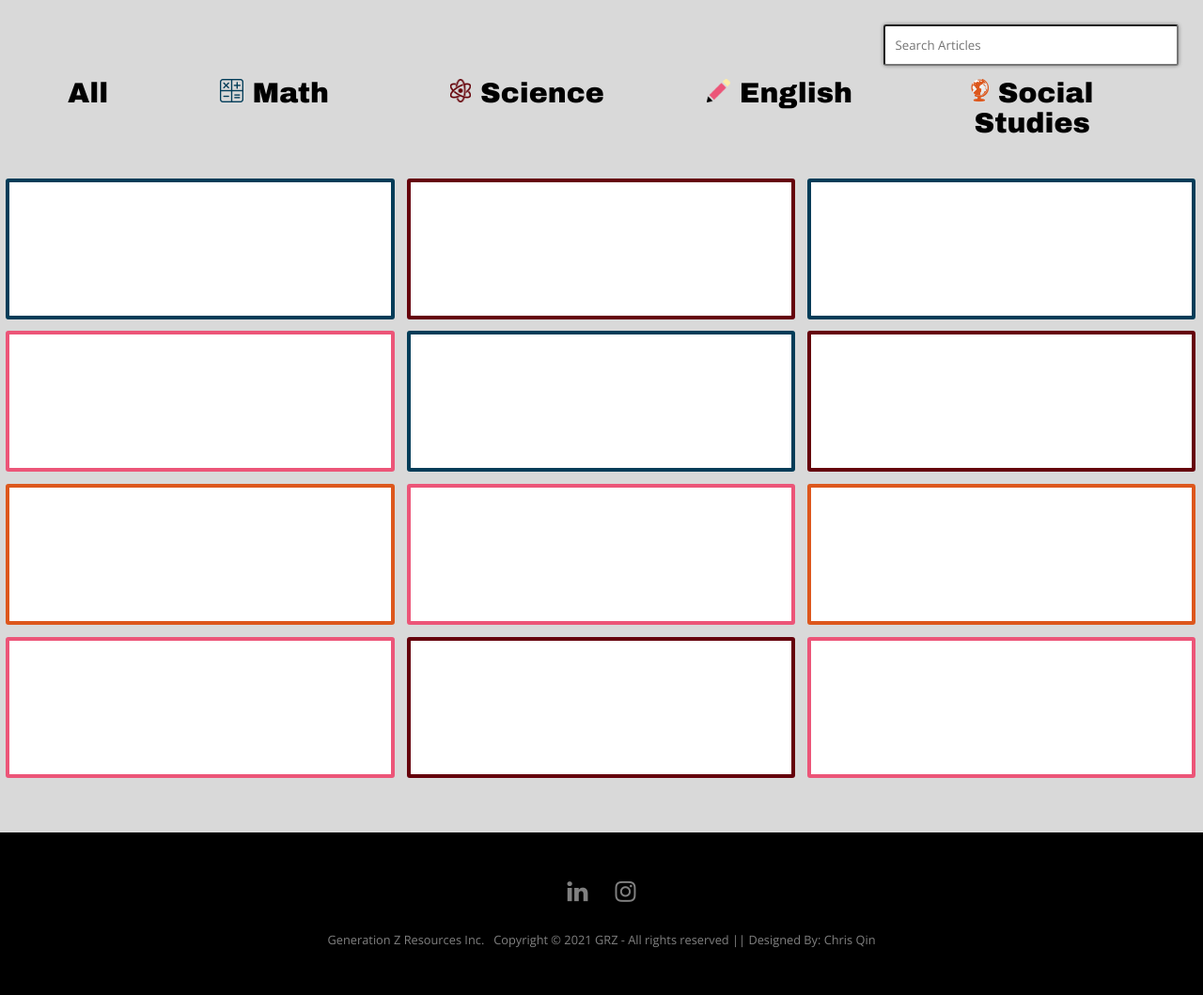
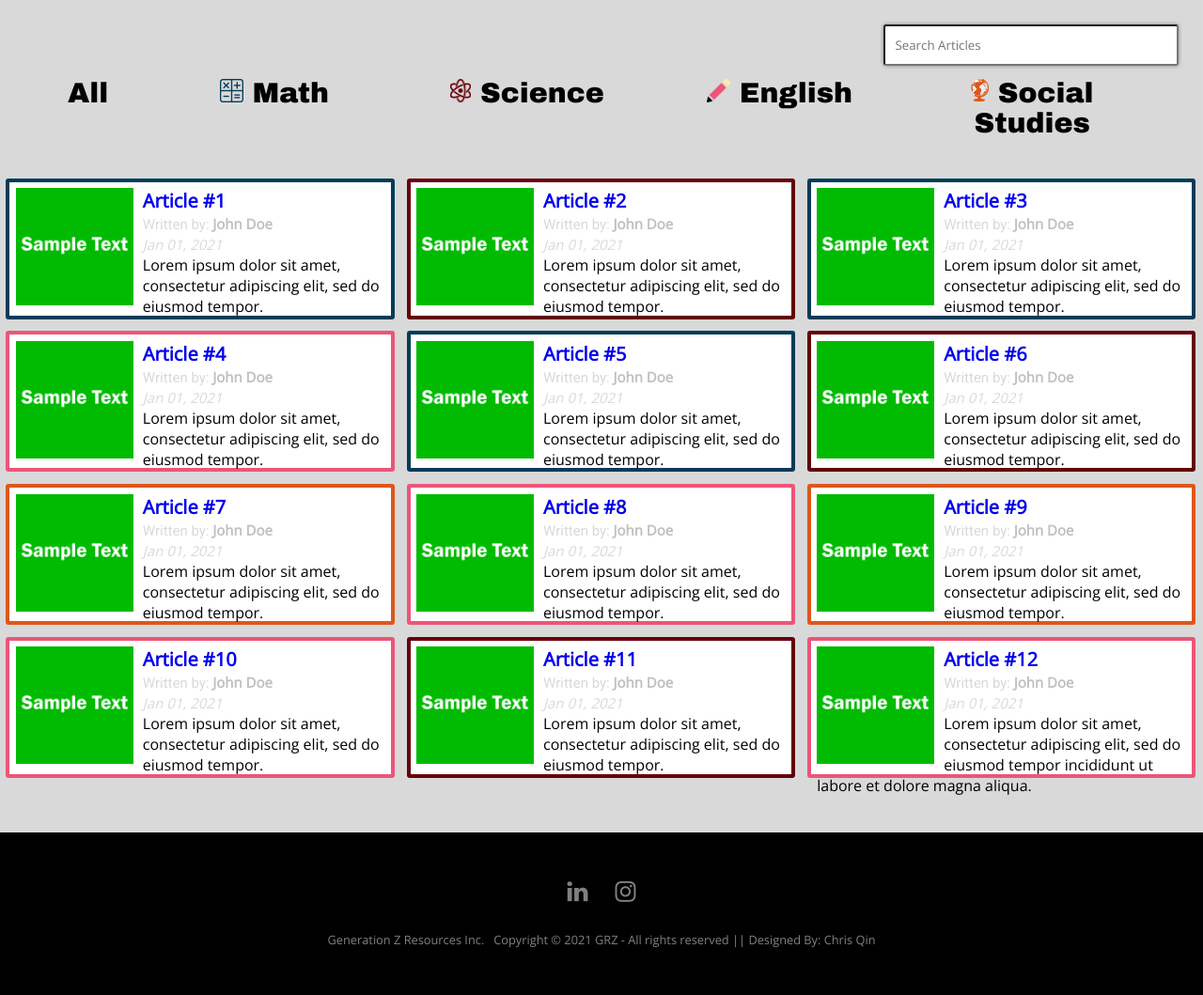
Before and after one commit to ChrisQinA00944299/GZR, a PHP site: page /resources.html in a window 1280 px wide. Shown: the part 262-1321 px from the top of the page at 94% size. Run offline with PHP 8.4, Linux system fonts and the light colour scheme.

Commit message:
updated and fixed resources page

```diff
--- a/contact.html
+++ b/contact.html
@@ -10,11 +10,11 @@
     <link rel="stylesheet" href="https://fonts.googleapis.com/css2?family=Archivo+Black&family=Open+Sans&display=swap">
     <link rel="stylesheet" href="https://cdnjs.cloudflare.com/ajax/libs/font-awesome/4.7.0/css/font-awesome.min.css">
     <link rel="stylesheet" href="contact/form.css" >
-    <link rel="stylesheet" href="style.css" />
+    <link rel="stylesheet" href="css/style.css" />
 
     <script src="https://ajax.googleapis.com/ajax/libs/jquery/1.12.4/jquery.min.js"></script>
-    <script src="script.js"></script>
-    <script src="contact/form.js"></script>
+    <script src="js/script.js"></script>
+    <script src="js/contact/form.js"></script>
 
 	</head>
 <body>
--- a/filter.css
+++ b/css/filter.css
@@ -169,6 +169,10 @@ input[type="radio"][id="orange"]:checked ~ .blue, input[type="radio"][id="orange
      font-weight: bold;
 }
 
+.tile .articletitle a {
+     text-decoration: none;
+}
+
 .tile .articledescription {
      font-size:15px;
      font-family: 'Roboto';
@@ -199,3 +203,7 @@ input[type="radio"][id="orange"]:checked ~ .blue, input[type="radio"][id="orange
   border: 4px #DD571C solid;
   border-radius: 3px;
 }
+
+.darkenbold {
+  color: #c0c0c0;
+}
--- a/aboutus.css
+++ b/css/modal.css
@@ -214,11 +191,19 @@
      font-weight: bold;
 }
 
-.modal-windows .descriptions {
+.modal-windows .descriptions, {
      font-size: 16px;
      color: black;
      font-family: 'Roboto';
      line-height: 25px;
+}
+
+.article-window .descriptions {
+     font-size: 25px;
+     color: black;
+     font-weight: bold;
+     font-family: 'Roboto';
+     line-height: 50px;
 }
 
 .modal-window > div::-webkit-scrollbar {
--- a/style.css
+++ b/css/style.css
@@ -22,7 +22,7 @@ header{
   width: 100%;
   height: 152px;
   margin-top: -152px;
-  background: url("images/ShortLines.png") bottom left no-repeat, url("images/longlines.png") top right no-repeat, url("images/ThickBanner.png") repeat;
+  background: url("../images/ShortLines.png") bottom left no-repeat, url("../images/longlines.png") top right no-repeat, url("../images/ThickBanner.png") repeat;
   background-color: #d9d9d9;
   z-index: 99;
   /* transition: all ease-in-out 0.5s; */
@@ -35,7 +35,7 @@ header:after{
 header.fixed-to-top{
   height:62px;
   line-height: 62px;
-  background:  url("images/ThinBanner.png") repeat;
+  background:  url("../images/ThinBanner.png") repeat;
   background-color: #d9d9d9;
 }
 
@@ -49,7 +49,7 @@ header.fixed-to-top{
   height: 50px;
   margin-left: 10px;
   margin-top: 40px;
-  background-image: url('images/GRZCapLogo.png');
+  background-image: url('../images/GRZCapLogo.png');
   background-size: cover;
   background-repeat: no-repeat;
   z-index: 1000;
@@ -76,7 +76,7 @@ header.fixed-to-top{
   margin-top: 0px;
   width: 100px;
   height: 60px;
-  background-image: url('images/GZRlogo.png');
+  background-image: url('../images/GZRlogo.png');
   background-size: cover;
   background-repeat: no-repeat;
   /* transition: all ease-in-out 0.5s; */
--- a/resources.html
+++ b/resources.html
@@ -11,11 +11,12 @@
 		<link rel="stylesheet" href="https://fonts.googleapis.com/css2?family=Open+Sans&display=swap">
 		<link rel="stylesheet" href="https://fonts.googleapis.com/css2?family=Archivo+Black&family=Open+Sans&display=swap">
 		<link rel="stylesheet" href="https://cdnjs.cloudflare.com/ajax/libs/font-awesome/4.7.0/css/font-awesome.min.css">
-    		<link rel="stylesheet" href="style.css" />
-		<link rel="stylesheet" href="filter.css" />
+		<link rel="stylesheet" href="css/filter.css" />
+    		<link rel="stylesheet" href="css/style.css" />
+		<link rel="stylesheet" href="css/modal.css" />
 		<script src="https://cdnjs.cloudflare.com/ajax/libs/jquery/3.5.1/jquery.min.js"></script>
-		<script src="script.js"></script>
-		<script src="search.js"></script>
+		<script src="js/script.js"></script>
+		<script src="js/search.js"></script>
 	</head>
 <body>
   <header>
@@ -39,7 +40,7 @@
 	  <div class="searcharea">
 	   <input class="searchbar" type="text" id="filtersearch" value="" placeholder="Search Articles"/>
    	  </div>
-	  	<div class="container">
+	  	<div class="container" id="list">
 		  <input type="radio" id="reset" name="color"/>
 		  <label for="reset">All</label>
 		  <input type="radio" id="blue" name="color" />
@@ -50,70 +51,104 @@
 		  <label for="pink"><img src="images/English.png"/>&nbsp;English</label>
 		  <input type="radio" id="orange" name="color"/>
 		  <label for="orange"><img src="images/Social Studies.png"/>&nbsp;Social Studies</label>
-	  	<div id="list">
-			<div class="tile blue">
-   		       <!-- <img src="images/placeholder.jpg"></img>
-   		       <span class="articletitle">Article #1</span>
-   		       <span class="articledescription">Written by: <strong>John Doe</strong></br>Jan 01, 2021</span> -->
+
+
+		  <div class="tile blue" id="clicked">
+		       <img src="images/placeholder.jpg"></img>
+		  	  <p>
+		       <span class="articletitle"><a href="#article">Article #1</a></span></br>
+		       <span class="articledescription">Written by: <b class="darkenbold">John Doe</b></br><i>Jan 01, 2021</i></span></br>
+			  Lorem ipsum dolor sit amet, consectetur adipiscing elit, sed do eiusmod tempor.
+			  </p>
+		          </div>
+   		  <div class="tile red" id="clicked">
+   		       <img src="images/placeholder.jpg"></img>
+			  <p>
+   		       <span class="articletitle"><a href="#article">Article #2</a></span></br>
+   		       <span class="articledescription">Written by: <b class="darkenbold">John Doe</b></br><i>Jan 01, 2021</i></span></br>
+			  Lorem ipsum dolor sit amet, consectetur adipiscing elit, sed do eiusmod tempor.
+			  </p>
    		          </div>
-   		  <div class="tile red">
-   		       <!-- <img src="images/placeholder.jpg"></img>
-   		       <span class="articletitle">Article #2</span>
-   		       <span class="articledescription">Written by: <strong>John Doe</strong></br>Jan 01, 2021</span> -->
+   		  <div class="tile blue" id="clicked">
+   		       <img src="images/placeholder.jpg"></img>
+			  <p>
+   		       <span class="articletitle"><a href="#article">Article #3</a></span></br>
+   		       <span class="articledescription">Written by: <b class="darkenbold">John Doe</b></br><i>Jan 01, 2021</i></span></br>
+			  Lorem ipsum dolor sit amet, consectetur adipiscing elit, sed do eiusmod tempor.
+			  </p>
    		          </div>
-   		  <div class="tile blue">
-   		       <!-- <img src="images/placeholder.jpg"></img>
-   		       <span class="articletitle">Article #3</span>
-   		       <span class="articledescription">Written by: <strong>John Doe</strong></br>Jan 01, 2021</span> -->
+   		  <div class="tile pink" id="clicked">
+   		       <img src="images/placeholder.jpg"></img>
+			  <p>
+   		       <span class="articletitle"><a href="#article">Article #4</a></span></br>
+   		       <span class="articledescription">Written by: <b class="darkenbold">John Doe</b></br><i>Jan 01, 2021</i></span></br>
+			  Lorem ipsum dolor sit amet, consectetur adipiscing elit, sed do eiusmod tempor.
+			  </p>
    		          </div>
-   		  <div class="tile pink">
-   		       <!-- <img src="images/placeholder.jpg"></img>
-   		       <span class="articletitle">Article #4</span>
-   		       <span class="articledescription">Written by: <strong>John Doe</strong></br>Jan 01, 2021</span> -->
+   		  <div class="tile blue" id="clicked">
+   		       <img src="images/placeholder.jpg"></img>
+			  <p>
+   		       <span class="articletitle"><a href="#article">Article #5</a></span></br>
+   		       <span class="articledescription">Written by: <b class="darkenbold">John Doe</b></br><i>Jan 01, 2021</i></span></br>
+			  Lorem ipsum dolor sit amet, consectetur adipiscing elit, sed do eiusmod tempor.
+			  </p>
    		          </div>
-   		  <div class="tile blue">
-   		       <!-- <img src="images/placeholder.jpg"></img>
-   		       <span class="articletitle">Article #5</span>
-   		       <span class="articledescription">Written by: <strong>John Doe</strong></br>Jan 01, 2021</span> -->
+   		  <div class="tile red" id="clicked">
+   		       <img src="images/placeholder.jpg"></img>
+			  <p>
+   		       <span class="articletitle"><a href="#article">Article #6</a></span></br>
+   		       <span class="articledescription">Written by: <b class="darkenbold">John Doe</b></br><i>Jan 01, 2021</i></span></br>
+			  Lorem ipsum dolor sit amet, consectetur adipiscing elit, sed do eiusmod tempor.
+			  </p>
    		          </div>
-   		  <div class="tile red">
-   		       <!-- <img src="images/placeholder.jpg"></img>
-   		       <span class="articletitle">Article #6</span>
-   		       <span class="articledescription">Written by: <strong>John Doe</strong></br>Jan 01, 2021</span> -->
+   		  <div class="tile orange" id="clicked">
+   		       <img src="images/placeholder.jpg"></img>
+			  <p>
+   		       <span class="articletitle"><a href="#article">Article #7</a></span></br>
+   		       <span class="articledescription">Written by: <b class="darkenbold">John Doe</b></br><i>Jan 01, 2021</i></span></br>
+			  Lorem ipsum dolor sit amet, consectetur adipiscing elit, sed do eiusmod tempor.
+			  </p>
    		          </div>
-   		  <div class="tile orange">
-   		       <!-- <img src="images/placeholder.jpg"></img>
-   		       <span class="articletitle">Article #7</span>
-   		       <span class="articledescription">Written by: <strong>John Doe</strong></br>Jan 01, 2021</span> -->
+   		  <div class="tile pink" id="clicked">
+   		       <img src="images/placeholder.jpg"></img>
+			  <p>
+   		       <span class="articletitle"><a href="#article">Article #8</a></span></br>
+   		       <span class="articledescription">Written by: <b class="darkenbold">John Doe</b></br><i><i>Jan 01, 2021</i></i></span></br>
+			  Lorem ipsum dolor sit amet, consectetur adipiscing elit, sed do eiusmod tempor.
+		  	  </p>
    		          </div>
-   		  <div class="tile pink">
-   		       <!-- <img src="images/placeholder.jpg"></img>
-   		       <span class="articletitle">Article #8</span>
-   		       <span class="articledescription">Written by: <strong>John Doe</strong></br>Jan 01, 2021</span> -->
+   		  <div class="tile orange" id="clicked">
+   		       <img src="images/placeholder.jpg"></img>
+			  <p>
+   		       <span class="articletitle"><a href="#article">Article #9</a></span></br>
+   		       <span class="articledescription">Written by: <b class="darkenbold">John Doe</b></br><i><i>Jan 01, 2021</i></i></span></br>
+			  Lorem ipsum dolor sit amet, consectetur adipiscing elit, sed do eiusmod tempor.
+		  	  </p>
    		          </div>
-   		  <div class="tile orange">
-   		       <!-- <img src="images/placeholder.jpg"></img>
-   		       <span class="articletitle">Article #9</span>
-   		       <span class="articledescription">Written by: <strong>John Doe</strong></br>Jan 01, 2021</span> -->
+   		  <div class="tile pink" id="clicked">
+   		       <img src="images/placeholder.jpg"></img>
+   		       <p>
+   		       <span class="articletitle"><a href="#article">Article #10</a></span></br>
+   		       <span class="articledescription">Written by: <b class="darkenbold">John Doe</b></br><i><i>Jan 01, 2021</i></i></span></br>
+			  Lorem ipsum dolor sit amet, consectetur adipiscing elit, sed do eiusmod tempor.
+   		       </p>
    		          </div>
-   		  <div class="tile pink">
-   		       <!-- <img src="images/placeholder.jpg"></img>
-   		       <p>
-   		       <span class="articletitle">Article #10</span></br>
-   		       <span class="articledescription">Written by: <strong>John Doe</strong></br>Jan 01, 2021</span>
-   		       </p> -->
+   		  <div class="tile red" id="clicked">
+   		       <img src="images/placeholder.jpg"></img>
+			  <p>
+   		       <span class="articletitle"><a href="#article">Article #11</a></span></br>
+   		       <span class="articledescription">Written by: <b class="darkenbold">John Doe</b></br><i><i>Jan 01, 2021</i></i></span></br>
+			  Lorem ipsum dolor sit amet, consectetur adipiscing elit, sed do eiusmod tempor.
+		  	  </p>
    		          </div>
-   		  <div class="tile red">
-   		       <!-- <img src="images/placeholder.jpg"></img>
-   		       <span class="articletitle">Article #11</span>
-   		       <span class="articledescription">Written by: <strong>John Doe</strong></br>Jan 01, 2021</span> -->
+   		  <div class="tile pink" id="clicked">
+   		       <img src="images/placeholder.jpg"></img>
+			  <p>
+   		       <span class="articletitle"><a href=""><a href="#article">Article #12</a></a></span></br>
+   		       <span class="articledescription">Written by: <b class="darkenbold">John Doe</b></br><i><i>Jan 01, 2021</i></i></span></br>
+			  Lorem ipsum dolor sit amet, consectetur adipiscing elit, sed do eiusmod tempor incididunt ut labore et dolore magna aliqua.
+		  	  </p>
    		          </div>
-   		  <div class="tile pink">
-   		       <!-- <img src="images/placeholder.jpg"></img>
-   		       <span class="articletitle">Article #12</span>
-   		       <span class="articledescription">Written by: <strong>John Doe</strong></br>Jan 01, 2021</span> -->
-   		          </div>
-	  	</div>
 	   </div>
 	  </div>
 
@@ -134,6 +169,33 @@
   		  </div>
   	  </footer>
 
+	  <div id="article" class="modal-window">
+		  <div class="article-window">
+		    <a href="#clicked" title="Close" class="modal-close"><strong>X</strong></a>
+		    <h2>Article Name</h2>
+		    <h4>Article Description</h4>
+	    </br><img src="images/science.jpg"></img></br><span class="descriptions">What this article is about</span></br>
+
+		    <p class="articletext">
+		    Lorem ipsum dolor sit amet, consectetur adipiscing elit, sed do eiusmod tempor incididunt ut labore et dolore magna aliqua. Ut enim ad minim veniam, quis nostrud exercitation ullamco laboris nisi ut aliquip ex ea commodo consequat.
+		    Lorem ipsum dolor sit amet, consectetur adipiscing elit, sed do eiusmod tempor incididunt ut labore et dolore magna aliqua. Ut enim ad minim veniam, quis nostrud exercitation ullamco laboris nisi ut aliquip ex ea commodo consequat.
+		    Lorem ipsum dolor sit amet, consectetur adipiscing elit, sed do eiusmod tempor incididunt ut labore et dolore magna aliqua. Ut enim ad minim veniam, quis nostrud exercitation ullamco laboris nisi ut aliquip ex ea commodo consequat.
+	    	    </p>
+	    </br>
+		    <p class="articletext">
+			    Lorem ipsum dolor sit amet, consectetur adipiscing elit, sed do eiusmod tempor incididunt ut labore et dolore magna aliqua. Ut enim ad minim veniam, quis nostrud exercitation ullamco laboris nisi ut aliquip ex ea commodo consequat.
+			    Lorem ipsum dolor sit amet, consectetur adipiscing elit, sed do eiusmod tempor incididunt ut labore et dolore magna aliqua. Ut enim ad minim veniam, quis nostrud exercitation ullamco laboris nisi ut aliquip ex ea commodo consequat.
+			    Lorem ipsum dolor sit amet, consectetur adipiscing elit, sed do eiusmod tempor incididunt ut labore et dolore magna aliqua. Ut enim ad minim veniam, quis nostrud exercitation ullamco laboris nisi ut aliquip ex ea commodo consequat.
+			    Lorem ipsum dolor sit amet, consectetur adipiscing elit, sed do eiusmod tempor incididunt ut labore et dolore magna aliqua. Ut enim ad minim veniam, quis nostrud exercitation ullamco laboris nisi ut aliquip ex ea commodo consequat.
+			   Lorem ipsum dolor sit amet, consectetur adipiscing elit, sed do eiusmod tempor incididunt ut labore et dolore magna aliqua. Ut enim ad minim veniam, quis nostrud exercitation ullamco laboris nisi ut aliquip ex ea commodo consequat.
+			   Lorem ipsum dolor sit amet, consectetur adipiscing elit, sed do eiusmod tempor incididunt ut labore et dolore magna aliqua. Ut enim ad minim veniam, quis nostrud exercitation ullamco laboris nisi ut aliquip ex ea commodo consequat. Lorem ipsum dolor sit amet, consectetur adipiscing elit, sed do eiusmod tempor incididunt ut labore et dolore magna aliqua. Ut enim ad minim veniam, quis nostrud exercitation ullamco laboris nisi ut aliquip ex ea commodo consequat.
+			    Lorem ipsum dolor sit amet, consectetur adipiscing elit, sed do eiusmod tempor incididunt ut labore et dolore magna aliqua. Ut enim ad minim veniam, quis nostrud exercitation ullamco laboris nisi ut aliquip ex ea commodo consequat.
+			    Lorem ipsum dolor sit amet, consectetur adipiscing elit, sed do eiusmod tempor incididunt ut labore et dolore magna aliqua. Ut enim ad minim veniam, quis nostrud exercitation ullamco laboris nisi ut aliquip ex ea commodo consequat.
+		    </p>
+		    <div class="articleimage"><img src="images/placeholder.jpg"/></div>
+		    </div>
+	  </div>
+
   </div>
 
 </body>
```
Also changed, not shown: other parts of css/modal.css (+31 -39 lines), aboutus.html (+5 -7 lines), index.html (+5 -5 lines), modal.js (deleted, +0 -25 lines), README.md (deleted), css/banner.css (renamed from banner.css), css/featured.css (renamed from featured.css), js/script.js (renamed from script.js), js/search.js (renamed from search.js).
